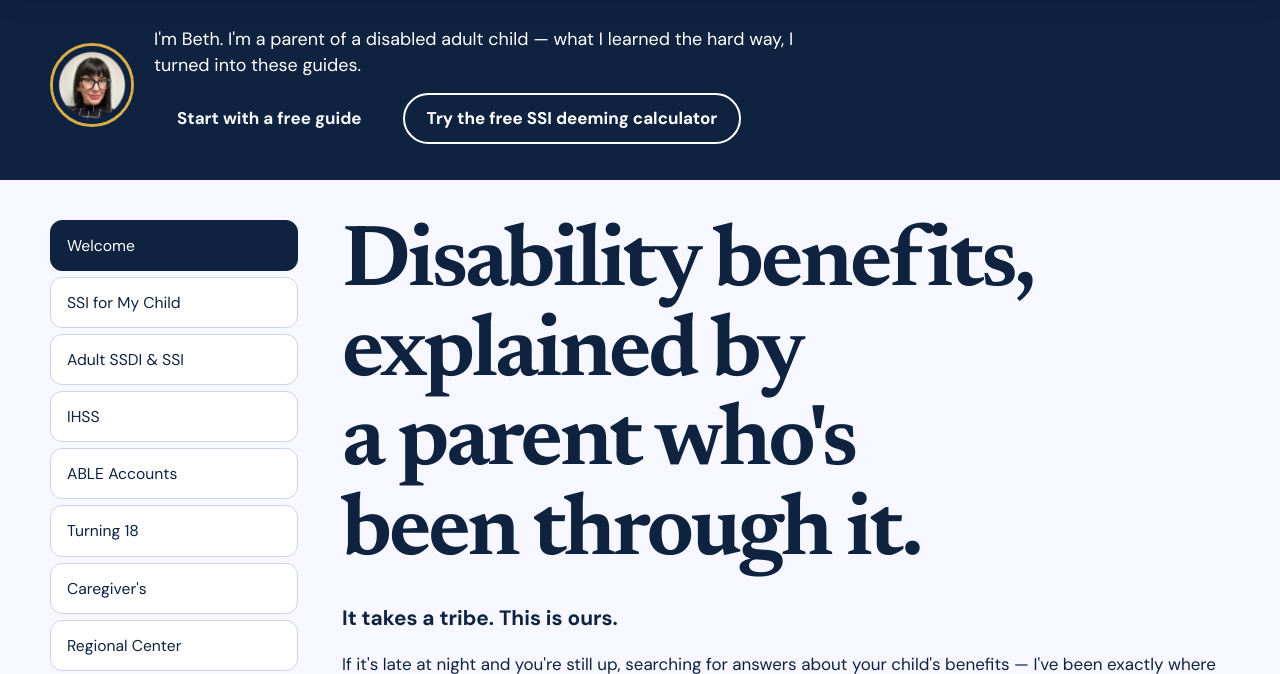
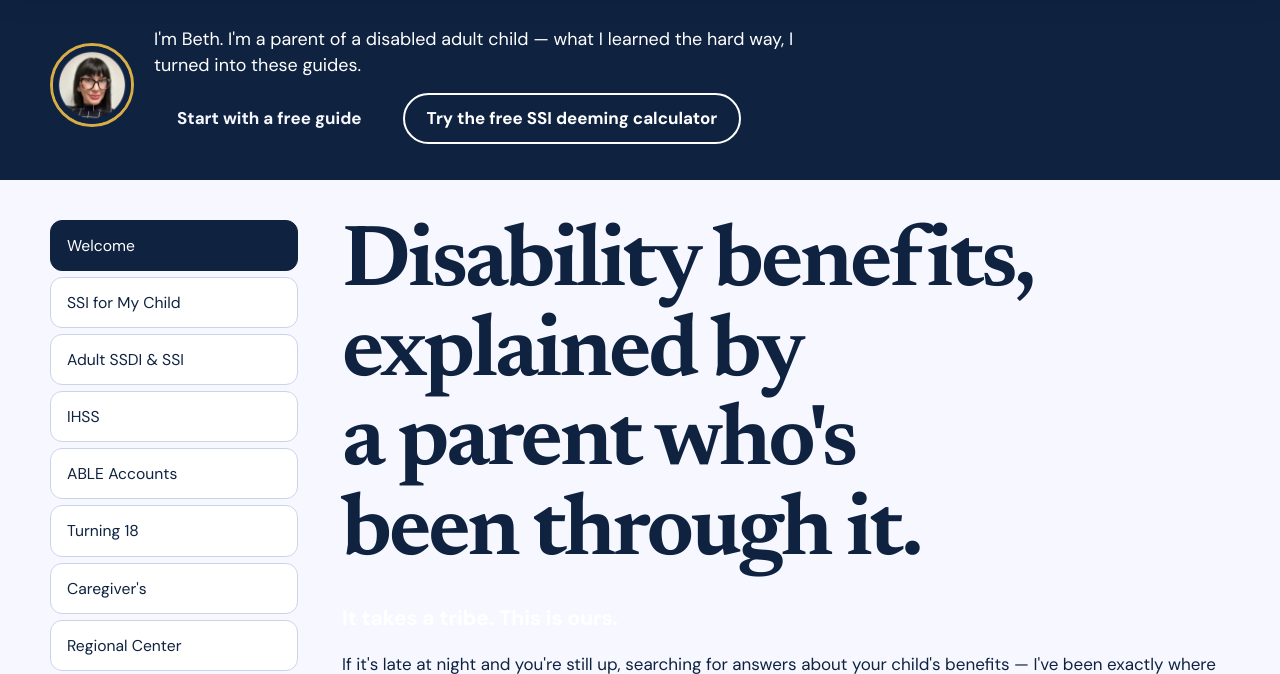
Before and after one commit to anchorandableco/anchor-able-website, a plain HTML site: page index.html in a window 1280 px wide. Shown: the part 118-792 px from the top of the page. Drawn offline with Linux system fonts and the light colour scheme.

Commit message:
Fix tribe line color: navy on navy was invisible

```diff
--- a/index.html
+++ b/index.html
@@ -319,7 +319,7 @@
     .panel-cards { display: grid; gap: 20px; max-width: 780px; }
     .warm-line { font-size: 1.07rem; font-style: italic; margin: 0 0 16px; }
     .panel-short { font-size: 1.02rem; margin: 0 0 20px; max-width: 780px; }
-    .tribe-line { font-size: 1.3rem; font-weight: 800; color: #0F2340; margin: 4px 0 12px; }
+    .tribe-line { font-size: 1.3rem; font-weight: 800; color: #fff; margin: 4px 0 12px; }
     .proof-line { font-weight: 700; margin: 18px 0 6px; }
     .welcome-img { width: 100%; max-width: 780px; border-radius: var(--radius); margin-top: 20px; display: block; }
     .calc-promo { margin-top: 20px; padding: 18px 20px; border: 1px solid var(--line); border-radius: var(--radius); max-width: 780px; }
```
